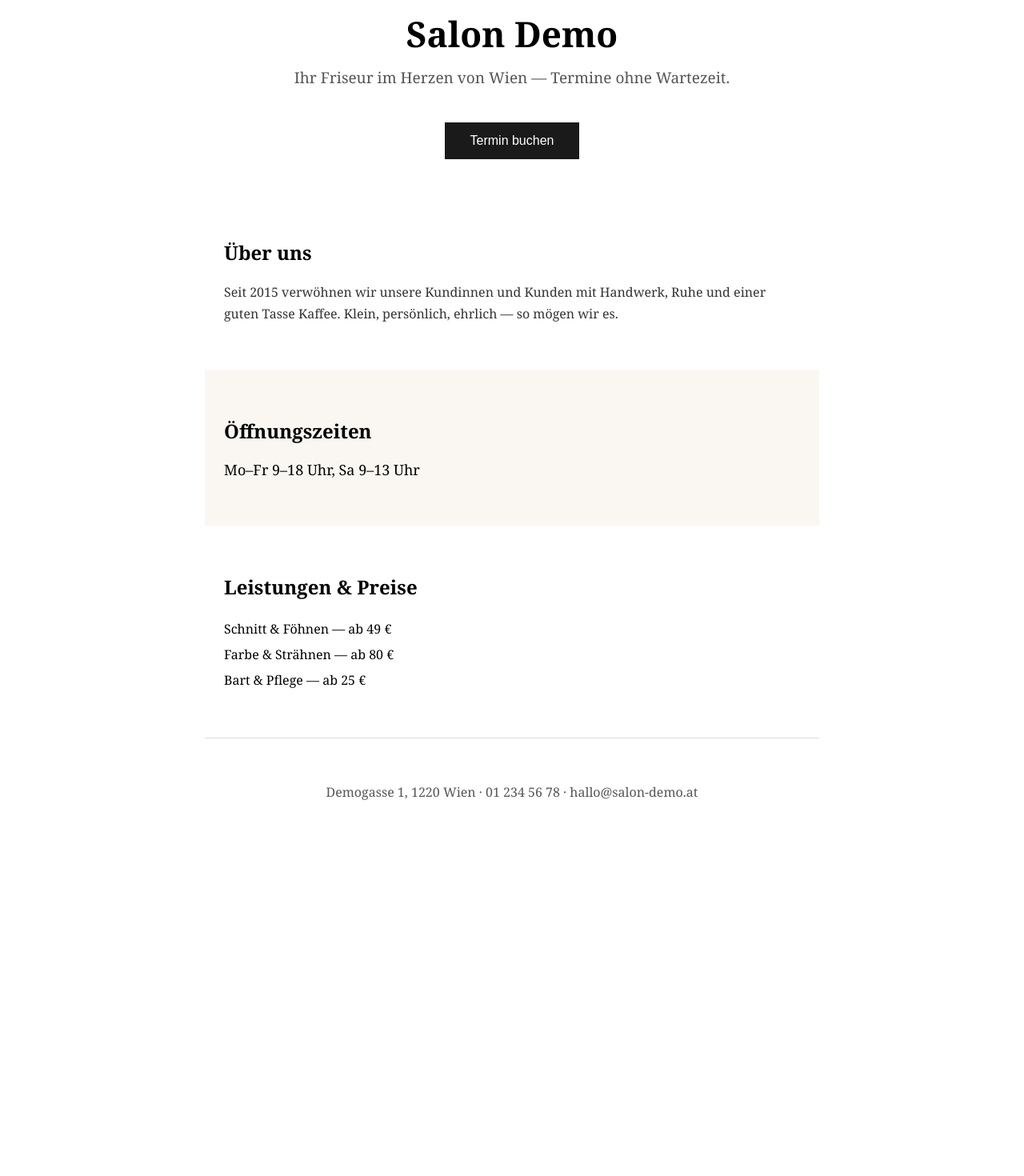
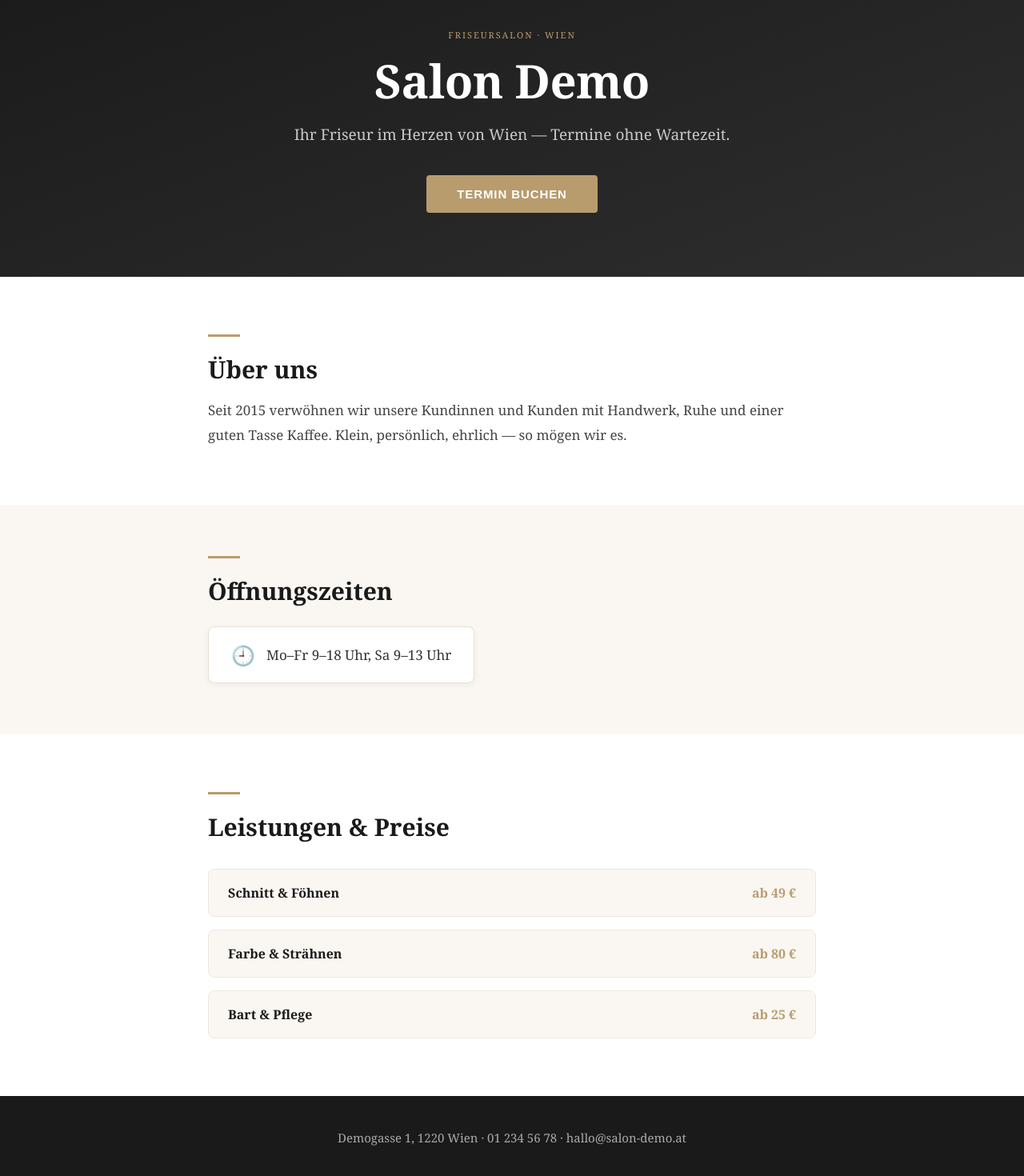
Before and after one commit to pixelmeister-org/demo-kunde, a Next.js app: page / in a window 1280 px wide. Shown: the part 60-1530 px from the top of the page at 80% size. Before the commit the page ends 1117 px from the top, so only its background shows below. Built offline with nearby package versions, Linux system fonts and the light colour scheme.

Commit message:
chore(portal-agent): Die Seite wurde visuell aufgehübscht: Hero-Bereich mit dunklem Verlaufsh
request-id: d0ee1fd8-3541-4f57-8d5a-12076b4e7abd

```diff
--- a/app/page.tsx
+++ b/app/page.tsx
@@ -1,49 +1,206 @@
-const section: React.CSSProperties = { maxWidth: 720, margin: "0 auto", padding: "40px 24px" };
+const maxW: React.CSSProperties = { maxWidth: 760, margin: "0 auto", padding: "0 24px" };
+
+const accentBar: React.CSSProperties = {
+  display: "block",
+  width: 40,
+  height: 3,
+  background: "#b89c6e",
+  marginBottom: 20,
+};
 
 export default function Home() {
   return (
-    <main>
-      <header style={{ ...section, textAlign: "center", paddingTop: 72 }}>
-        <h1 data-edit-id="hero-title" style={{ fontSize: 44, margin: 0 }}>
+    <main style={{ background: "#fff", color: "#1a1a1a" }}>
+
+      {/* ── HERO ── */}
+      <header
+        style={{
+          background: "linear-gradient(160deg, #1a1a1a 0%, #2e2e2e 100%)",
+          color: "#fff",
+          padding: "96px 24px 80px",
+          textAlign: "center",
+        }}
+      >
+        <div style={maxW}>
+          <p
+            style={{
+              letterSpacing: "0.18em",
+              fontSize: 11,
+              textTransform: "uppercase",
+              color: "#b89c6e",
+              marginBottom: 18,
+              marginTop: 0,
+            }}
+          >
+            Friseursalon · Wien
+          </p>
+          <h1
+            data-edit-id="hero-title"
+            style={{
+              fontSize: "clamp(38px, 7vw, 58px)",
+              fontWeight: 700,
+              letterSpacing: "-0.5px",
+              margin: "0 0 20px",
+              lineHeight: 1.1,
+            }}
+          >
             Salon Demo
           </h1>
-        <p data-edit-id="hero-subtitle" style={{ fontSize: 19, color: "#555", marginTop: 12 }}>
+          <p
+            data-edit-id="hero-subtitle"
+            style={{
+              fontSize: 19,
+              color: "#c9c9c9",
+              marginTop: 0,
+              marginBottom: 36,
+              lineHeight: 1.6,
+            }}
+          >
             Ihr Friseur im Herzen von Wien — Termine ohne Wartezeit.
           </p>
           <button
             data-edit-id="hero-cta"
-          style={{ background: "#1a1a1a", color: "#fff", padding: "14px 32px", border: 0, fontSize: 16, marginTop: 24, cursor: "pointer" }}
+            style={{
+              background: "#b89c6e",
+              color: "#fff",
+              padding: "15px 38px",
+              border: 0,
+              fontSize: 15,
+              fontWeight: 600,
+              letterSpacing: "0.06em",
+              cursor: "pointer",
+              borderRadius: 4,
+              textTransform: "uppercase",
+            }}
           >
             Termin buchen
           </button>
+        </div>
       </header>
 
-      <section style={section}>
-        <h2 data-edit-id="about-title">Über uns</h2>
-        <p data-edit-id="about-text" style={{ lineHeight: 1.7, color: "#333" }}>
+      {/* ── ÜBER UNS ── */}
+      <section style={{ padding: "72px 24px" }}>
+        <div style={maxW}>
+          <span style={accentBar} />
+          <h2
+            data-edit-id="about-title"
+            style={{ fontSize: 30, margin: "0 0 16px", fontWeight: 700 }}
+          >
+            Über uns
+          </h2>
+          <p
+            data-edit-id="about-text"
+            style={{ lineHeight: 1.8, color: "#444", fontSize: 17, margin: 0 }}
+          >
             Seit 2015 verwöhnen wir unsere Kundinnen und Kunden mit Handwerk, Ruhe und einer
             guten Tasse Kaffee. Klein, persönlich, ehrlich — so mögen wir es.
           </p>
+        </div>
       </section>
 
-      <section style={{ ...section, background: "#faf7f2" }}>
-        <h2 data-edit-id="hours-title">Öffnungszeiten</h2>
-        <p data-edit-id="hours" style={{ fontSize: 18 }}>
+      {/* ── ÖFFNUNGSZEITEN ── */}
+      <section style={{ background: "#faf7f2", padding: "64px 24px" }}>
+        <div style={maxW}>
+          <span style={accentBar} />
+          <h2
+            data-edit-id="hours-title"
+            style={{ fontSize: 30, margin: "0 0 24px", fontWeight: 700 }}
+          >
+            Öffnungszeiten
+          </h2>
+          <div
+            style={{
+              display: "inline-flex",
+              alignItems: "center",
+              gap: 14,
+              background: "#fff",
+              border: "1px solid #e8e0d4",
+              borderRadius: 8,
+              padding: "18px 28px",
+              boxShadow: "0 2px 8px rgba(0,0,0,0.05)",
+            }}
+          >
+            <span style={{ fontSize: 24 }}>🕘</span>
+            <p data-edit-id="hours" style={{ fontSize: 17, margin: 0, color: "#333" }}>
               Mo–Fr 9–18 Uhr, Sa 9–13 Uhr
             </p>
+          </div>
+        </div>
       </section>
 
-      <section style={section}>
-        <h2 data-edit-id="prices-title">Leistungen &amp; Preise</h2>
-        <ul style={{ lineHeight: 2, listStyle: "none", padding: 0 }}>
-          <li data-edit-id="price-1">Schnitt &amp; Föhnen — ab 49 €</li>
-          <li data-edit-id="price-2">Farbe &amp; Strähnen — ab 80 €</li>
-          <li data-edit-id="price-3">Bart &amp; Pflege — ab 25 €</li>
+      {/* ── LEISTUNGEN & PREISE ── */}
+      <section style={{ padding: "72px 24px" }}>
+        <div style={maxW}>
+          <span style={accentBar} />
+          <h2
+            data-edit-id="prices-title"
+            style={{ fontSize: 30, margin: "0 0 32px", fontWeight: 700 }}
+          >
+            Leistungen &amp; Preise
+          </h2>
+          <ul style={{ listStyle: "none", padding: 0, margin: 0, display: "grid", gap: 16 }}>
+            <li
+              data-edit-id="price-1"
+              style={{
+                display: "flex",
+                justifyContent: "space-between",
+                alignItems: "center",
+                background: "#faf7f2",
+                border: "1px solid #ede8df",
+                borderRadius: 8,
+                padding: "18px 24px",
+              }}
+            >
+              <span style={{ fontSize: 16, fontWeight: 600 }}>Schnitt &amp; Föhnen</span>
+              <span style={{ fontSize: 16, fontWeight: 700, color: "#b89c6e" }}>ab 49 €</span>
+            </li>
+            <li
+              data-edit-id="price-2"
+              style={{
+                display: "flex",
+                justifyContent: "space-between",
+                alignItems: "center",
+                background: "#faf7f2",
+                border: "1px solid #ede8df",
+                borderRadius: 8,
+                padding: "18px 24px",
+              }}
+            >
+              <span style={{ fontSize: 16, fontWeight: 600 }}>Farbe &amp; Strähnen</span>
+              <span style={{ fontSize: 16, fontWeight: 700, color: "#b89c6e" }}>ab 80 €</span>
+            </li>
+            <li
+              data-edit-id="price-3"
+              style={{
+                display: "flex",
+                justifyContent: "space-between",
+                alignItems: "center",
+                background: "#faf7f2",
+                border: "1px solid #ede8df",
+                borderRadius: 8,
+                padding: "18px 24px",
+              }}
+            >
+              <span style={{ fontSize: 16, fontWeight: 600 }}>Bart &amp; Pflege</span>
+              <span style={{ fontSize: 16, fontWeight: 700, color: "#b89c6e" }}>ab 25 €</span>
+            </li>
           </ul>
+        </div>
       </section>
 
-      <footer style={{ ...section, borderTop: "1px solid #ddd", textAlign: "center" }}>
-        <p data-edit-id="contact" style={{ color: "#555" }}>
+      {/* ── FOOTER ── */}
+      <footer
+        style={{
+          background: "#1a1a1a",
+          color: "#aaa",
+          padding: "40px 24px",
+          textAlign: "center",
+        }}
+      >
+        <p
+          data-edit-id="contact"
+          style={{ margin: 0, fontSize: 15, lineHeight: 1.7 }}
+        >
           Demogasse 1, 1220 Wien · 01 234 56 78 · hallo@salon-demo.at
         </p>
       </footer>
```
Also changed, not shown: 1 other file (tests, documents, lock files or other folders). Lines whose indentation alone changed are shown as unchanged.
